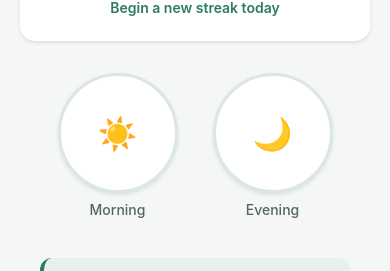
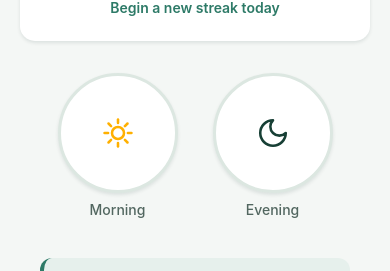
Before and after one commit to justani/meditation-tracker, a React Native app: screen /Home in a window 390 px wide. Shown: the part 366-637 px from the top of the page. Built offline with nearby package versions, Linux system fonts and the light colour scheme; no server answers; what expo-notifications, expo-web-browser would draw is missing.

Commit message:
Improve meditation session controls

```diff
--- a/src/components/MeditationCircle.js
+++ b/src/components/MeditationCircle.js
@@ -1,4 +1,4 @@
-import React, { useState, useEffect } from 'react';
+import React, { useEffect } from 'react';
 import { View, Text, StyleSheet, TouchableOpacity } from 'react-native';
 import Animated, {
   useSharedValue,
@@ -7,12 +7,38 @@ import Animated, {
   withSpring,
   interpolate
 } from 'react-native-reanimated';
-import Svg, { Circle } from 'react-native-svg';
+import Svg, { Circle, Line, Path } from 'react-native-svg';
 import * as Haptics from 'expo-haptics';
 import { SESSION_TYPES } from '../types';
 import { COLORS } from '../theme/colors';
 
 const AnimatedCircle = Animated.createAnimatedComponent(Circle);
+
+const SessionIcon = ({ isMorning, color, size }) => (
+  <Svg width={size} height={size} viewBox="0 0 24 24" fill="none">
+    {isMorning ? (
+      <>
+        <Circle cx="12" cy="12" r="4.25" stroke={color} strokeWidth="1.8" />
+        <Line x1="12" y1="2.5" x2="12" y2="5" stroke={color} strokeWidth="1.8" strokeLinecap="round" />
+        <Line x1="12" y1="19" x2="12" y2="21.5" stroke={color} strokeWidth="1.8" strokeLinecap="round" />
+        <Line x1="2.5" y1="12" x2="5" y2="12" stroke={color} strokeWidth="1.8" strokeLinecap="round" />
+        <Line x1="19" y1="12" x2="21.5" y2="12" stroke={color} strokeWidth="1.8" strokeLinecap="round" />
+        <Line x1="5.3" y1="5.3" x2="7.1" y2="7.1" stroke={color} strokeWidth="1.8" strokeLinecap="round" />
+        <Line x1="16.9" y1="16.9" x2="18.7" y2="18.7" stroke={color} strokeWidth="1.8" strokeLinecap="round" />
+        <Line x1="5.3" y1="18.7" x2="7.1" y2="16.9" stroke={color} strokeWidth="1.8" strokeLinecap="round" />
+        <Line x1="16.9" y1="7.1" x2="18.7" y2="5.3" stroke={color} strokeWidth="1.8" strokeLinecap="round" />
+      </>
+    ) : (
+      <Path
+        d="M12 3a6 6 0 0 0 9 9 9 9 0 1 1-9-9Z"
+        stroke={color}
+        strokeWidth="1.8"
+        strokeLinecap="round"
+        strokeLinejoin="round"
+      />
+    )}
+  </Svg>
+);
 
 export default function MeditationCircle({
   type,
@@ -21,16 +47,15 @@ export default function MeditationCircle({
   onLongPress,
   disabled = false
 }) {
-  const [isPressed, setIsPressed] = useState(false);
   const isMorning = type === SESSION_TYPES.MORNING;
-  const icon = isMorning ? '☀️' : '🌙';
   const label = isMorning ? 'Morning' : 'Evening';
+  const sessionColor = isMorning ? COLORS.sunrise : COLORS.primary;
+  const sessionOverlay = isMorning ? COLORS.sunriseOverlay : COLORS.primaryOverlaySoft;
 
   // Animated values
-  const fillProgress = useSharedValue(completed ? 1 : 0);
+  const completionProgress = useSharedValue(completed ? 1 : 0);
   const scaleValue = useSharedValue(1);
   const longPressProgress = useSharedValue(completed ? 1 : 0);
-  const [isLongPressing, setIsLongPressing] = useState(false);
 
   // Animation duration for long press feedback
   const LONG_PRESS_DURATION = 800;
@@ -44,7 +69,7 @@ export default function MeditationCircle({
     if (completed) {
       // Success animation: scale up briefly then fill
       scaleValue.value = withSpring(1.1, { damping: 10 });
-      fillProgress.value = withSpring(1, {
+      completionProgress.value = withSpring(1, {
         damping: 15,
         stiffness: 150,
         mass: 1,
@@ -61,7 +86,7 @@ export default function MeditationCircle({
         scaleValue.value = withSpring(1, { damping: 10 });
       }, 300);
     } else {
-      fillProgress.value = withSpring(0, {
+      completionProgress.value = withSpring(0, {
         damping: 15,
         stiffness: 150,
         mass: 1,
@@ -82,19 +107,9 @@ export default function MeditationCircle({
     };
   });
 
-  const fillAnimatedStyle = useAnimatedStyle(() => {
-    const height = interpolate(fillProgress.value, [0, 1], [0, 120]);
-    const opacity = interpolate(fillProgress.value, [0, 0.1, 1], [0, 0.3, 0.8]);
-
-    return {
-      height,
-      opacity,
-    };
-  });
-
-  const glowAnimatedStyle = useAnimatedStyle(() => {
-    const opacity = interpolate(fillProgress.value, [0, 0.7, 1], [0, 0, 0.6]);
-    const scale = interpolate(fillProgress.value, [0, 1], [0.8, 1.2]);
+  const completionWashAnimatedStyle = useAnimatedStyle(() => {
+    const opacity = interpolate(completionProgress.value, [0, 0.15, 1], [0, 0.4, 1]);
+    const scale = interpolate(completionProgress.value, [0, 1], [0.35, 1.05]);
 
     return {
       opacity,
@@ -118,25 +133,17 @@ export default function MeditationCircle({
 
   const circleStyle = [
     styles.circle,
-    completed && styles.completedCircle,
+    completed && { borderColor: sessionColor },
     disabled && styles.disabledCircle
   ];
 
-  const iconStyle = [
-    styles.icon,
-    completed && styles.completedIcon
-  ];
-
   const handlePressIn = () => {
-    setIsPressed(true);
     scaleValue.value = withSpring(0.95);
 
     // Add gentle haptic feedback on press start
     Haptics.impactAsync(Haptics.ImpactFeedbackStyle.Light);
 
     // Start long press feedback animation
-    setIsLongPressing(true);
-
     if (completed) {
       // For removal: start from filled (1) and go to empty (0) - anti-clockwise unfill
       longPressProgress.value = withTiming(0, { duration: LONG_PRESS_DURATION });
@@ -147,11 +154,9 @@ export default function MeditationCircle({
   };
 
   const handlePressOut = () => {
-    setIsPressed(false);
     scaleValue.value = withSpring(1);
 
     // Reset long press feedback to initial state based on completion status
-    setIsLongPressing(false);
     if (completed) {
       // Reset to full for completed sessions
       longPressProgress.value = withTiming(1, { duration: 200 });
@@ -162,8 +167,6 @@ export default function MeditationCircle({
   };
 
   const handleLongPress = () => {
-    setIsPressed(false);
-    setIsLongPressing(false);
     scaleValue.value = withSpring(1);
 
     if (completed) {
@@ -201,6 +204,8 @@ export default function MeditationCircle({
       disabled={disabled}
       activeOpacity={1}
       delayLongPress={LONG_PRESS_DURATION}
+      accessibilityRole="button"
+      accessibilityLabel={`${label} meditation, ${completed ? 'completed' : 'not completed'}`}
     >
       <View style={styles.circleContainer}>
         {/* Progress Ring */}
@@ -214,7 +219,7 @@ export default function MeditationCircle({
             cx="62"
             cy="62"
             r={CIRCLE_RADIUS}
-            stroke={COLORS.primaryActive}
+            stroke={sessionColor}
             strokeWidth="3"
             fill="none"
             strokeDasharray={CIRCLE_CIRCUMFERENCE}
@@ -225,14 +230,23 @@ export default function MeditationCircle({
         </Svg>
 
         <Animated.View style={[circleStyle, animatedCircleStyle]}>
-          {/* Glow Effect */}
-          <Animated.View style={[styles.glowEffect, glowAnimatedStyle]} />
-
-          {/* Animated Fill */}
-          <Animated.View style={[styles.animatedFill, fillAnimatedStyle]} />
+          {/* Confirmed-state wash */}
+          <Animated.View
+            style={[
+              styles.completionWash,
+              { backgroundColor: sessionOverlay },
+              completionWashAnimatedStyle,
+            ]}
+          />
 
           {/* Icon */}
-          <Text style={iconStyle}>{icon}</Text>
+          <View style={styles.icon}>
+            <SessionIcon
+              isMorning={isMorning}
+              color={sessionColor}
+              size={completed ? 38 : 34}
+            />
+          </View>
         </Animated.View>
       </View>
       <Text style={styles.label}>{label}</Text>
@@ -274,40 +288,17 @@ const styles = StyleSheet.create({
     position: 'relative',
     overflow: 'hidden',
   },
-  completedCircle: {
-    borderColor: COLORS.primaryActive,
-    backgroundColor: COLORS.primaryWash,
-  },
   disabledCircle: {
     opacity: 0.5,
   },
-  animatedFill: {
-    position: 'absolute',
-    bottom: 0,
-    left: 0,
-    right: 0,
-    backgroundColor: COLORS.primaryOverlay,
-    borderBottomLeftRadius: 60,
-    borderBottomRightRadius: 60,
-  },
-  glowEffect: {
+  completionWash: {
     position: 'absolute',
     width: 120,
     height: 120,
     borderRadius: 60,
-    backgroundColor: COLORS.primaryOverlaySoft,
-    shadowColor: COLORS.primaryActive,
-    shadowOffset: { width: 0, height: 0 },
-    shadowOpacity: 0.6,
-    shadowRadius: 10,
-    elevation: 8,
   },
   icon: {
-    fontSize: 32,
     zIndex: 1,
-  },
-  completedIcon: {
-    fontSize: 36,
   },
   label: {
     fontSize: 14,
--- a/src/components/OverlayDurationPicker.js
+++ b/src/components/OverlayDurationPicker.js
@@ -88,19 +88,25 @@ const OverlayDurationPicker = ({ visible, onClose, onConfirm, onCancel, sessionT
     <View style={styles.overlay}>
       <View style={styles.modalContainer}>
         <View style={styles.header}>
-          <TouchableOpacity onPress={handleCancel}>
+          <TouchableOpacity
+            style={styles.headerAction}
+            onPress={handleCancel}
+            accessibilityRole="button"
+          >
             <Text style={styles.cancelButton}>Cancel</Text>
           </TouchableOpacity>
           <View style={styles.titleContainer}>
             <Text style={styles.sessionIcon}>{sessionIcon}</Text>
             <Text style={styles.title}>{sessionLabel} Meditation</Text>
           </View>
-          <TouchableOpacity onPress={handleConfirm}>
-            <Text style={styles.confirmButton}>Done</Text>
-          </TouchableOpacity>
+          <View style={styles.headerAction} />
         </View>
 
-        <View style={styles.content}>
+        <ScrollView
+          style={styles.contentScroll}
+          contentContainerStyle={styles.content}
+          showsVerticalScrollIndicator={false}
+        >
           <Text style={styles.instruction}>
             How long did you meditate?
           </Text>
@@ -154,6 +160,16 @@ const OverlayDurationPicker = ({ visible, onClose, onConfirm, onCancel, sessionT
               ))}
             </View>
           </View>
+        </ScrollView>
+
+        <View style={styles.footer}>
+          <TouchableOpacity
+            style={styles.doneButton}
+            onPress={handleConfirm}
+            accessibilityRole="button"
+          >
+            <Text style={styles.doneButtonText}>Done</Text>
+          </TouchableOpacity>
         </View>
       </View>
     </View>
@@ -190,9 +206,14 @@ const styles = StyleSheet.create({
     borderBottomWidth: 1,
     borderBottomColor: COLORS.border,
   },
+  headerAction: {
+    width: 64,
+  },
   titleContainer: {
+    flex: 1,
     flexDirection: 'row',
     alignItems: 'center',
+    justifyContent: 'center',
   },
   sessionIcon: {
     fontSize: 24,
@@ -207,14 +228,12 @@ const styles = StyleSheet.create({
     fontSize: 16,
     color: COLORS.textMuted,
   },
-  confirmButton: {
-    fontSize: 16,
-    color: COLORS.primaryActive,
-    fontWeight: '600',
+  contentScroll: {
+    flex: 1,
   },
   content: {
-    flex: 1,
     padding: 20,
+    paddingBottom: 24,
   },
   instruction: {
     fontSize: 16,
@@ -332,6 +351,26 @@ const styles = StyleSheet.create({
   selectedPresetText: {
     color: COLORS.surface,
   },
+  footer: {
+    backgroundColor: COLORS.surface,
+    borderTopWidth: 1,
+    borderTopColor: COLORS.border,
+    paddingHorizontal: 20,
+    paddingTop: 12,
+    paddingBottom: 24,
+  },
+  doneButton: {
+    minHeight: 52,
+    borderRadius: 12,
+    alignItems: 'center',
+    justifyContent: 'center',
+    backgroundColor: COLORS.primaryActive,
+  },
+  doneButtonText: {
+    fontSize: 17,
+    fontWeight: '600',
+    color: COLORS.surface,
+  },
 });
 
 export default OverlayDurationPicker;
--- a/src/theme/colors.js
+++ b/src/theme/colors.js
@@ -3,6 +3,7 @@ export const COLORS = {
   primaryActive: '#2D7A67',
   primarySoft: '#E6F0EC',
   primaryWash: '#F0F6F3',
+  sunrise: '#FFB000',
   background: '#F4F7F5',
   surface: '#FFFFFF',
   surfaceMuted: '#EEF3F0',
@@ -26,6 +27,7 @@ export const COLORS = {
   shadow: '#0E2B24',
   primaryOverlay: 'rgba(45, 122, 103, 0.30)',
   primaryOverlaySoft: 'rgba(45, 122, 103, 0.18)',
+  sunriseOverlay: 'rgba(255, 176, 0, 0.18)',
 };
 
 export default COLORS;
```
